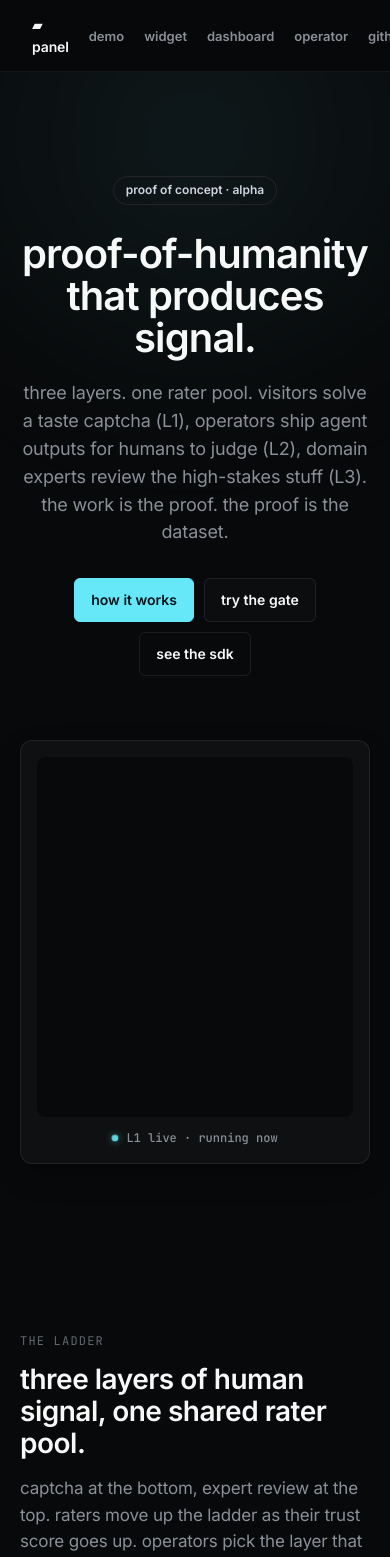
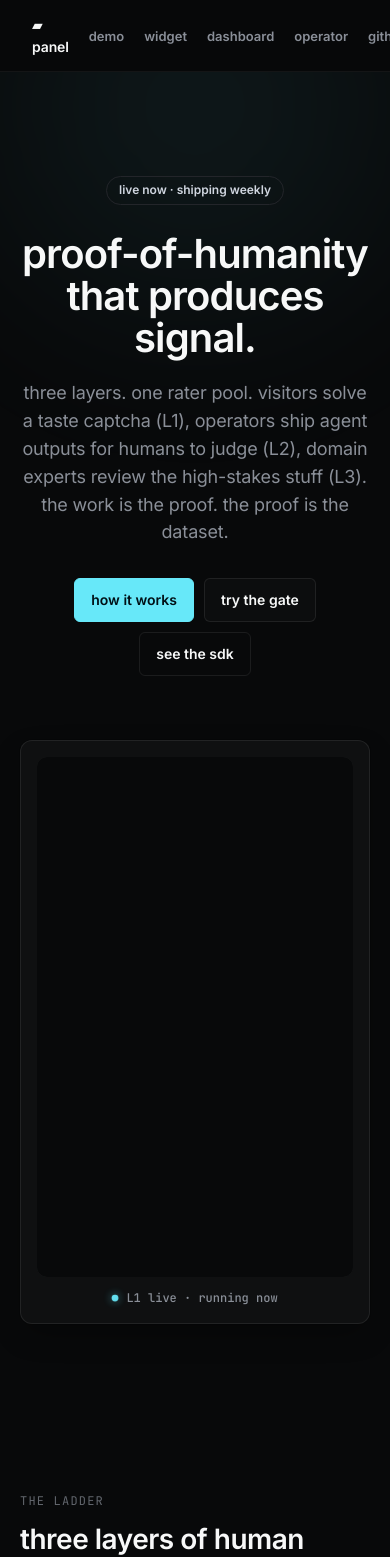
Before and after one commit to UltraInstinct0x/panel, a Next.js app: page / in a window 390 px wide. Shown: the top 1557 px of the page. Built offline with nearby package versions, Linux system fonts and the light colour scheme.

Commit message:
landing: remove poc language, drop request-access CTA, fix hero widget viewport

```diff
--- a/app/globals.css
+++ b/app/globals.css
@@ -302,6 +302,7 @@ nav.topbar .brand {
 @media (max-width: 768px) {
   .hero { padding: 72px 0 48px; }
   .hero h1 { font-size: 40px; letter-spacing: -0.88px; line-height: 1.05; }
+  .live-iframe-wrap iframe { height: 460px; }
 }
 
 .hero-sub {
@@ -357,9 +358,14 @@ nav.topbar .brand {
   0%, 100% { opacity: 0.6; transform: scale(1); }
   50% { opacity: 1; transform: scale(1.15); }
 }
+.live-iframe-wrap {
+  border-radius: 10px;
+  overflow: hidden;
+  background: var(--bg-3);
+}
 .live-iframe-wrap iframe {
   width: 100%;
-  height: 360px;
+  height: 520px;
   border: 0;
   border-radius: 8px;
   background: var(--bg-3);
--- a/app/page.tsx
+++ b/app/page.tsx
@@ -22,7 +22,7 @@ export default function Home() {
       {/* HERO */}
       <section className="hero">
         <div className="container">
-          <span className="hero-eyebrow">proof of concept · alpha</span>
+          <span className="hero-eyebrow">live now · shipping weekly</span>
           <h1>proof-of-humanity that produces signal.</h1>
           <p className="hero-sub">
             three layers. one rater pool. visitors solve a taste captcha (L1),
@@ -177,23 +177,20 @@ export default function Home() {
         </div>
       </section>
 
-      {/* PAID-TRAIN TEASE */}
+      {/* PAID-TRAIN LOOP */}
       <section className="section">
         <div className="container">
-          <div className="section-eyebrow">paid-train · request access</div>
+          <div className="section-eyebrow">paid-train loop</div>
           <h2 className="section-title">rater balance → tokens → finetune → deploy.</h2>
           <p className="section-sub" style={{ maxWidth: 720 }}>
             raters earn by judging. balances convert to inference credits and finetune
             runs against the dataset they helped label. operators close the loop on the
             same surface that produced it — judge, train, deploy, judge again. no
-            data-broker, no labelling vendor, no separate gpu account. private alpha,
-            small cohort.
+            data-broker, no labelling vendor, no separate gpu account.
           </p>
           <div className="hero-ctas" style={{ marginTop: 24, justifyContent: 'flex-start' }}>
-            <a href="mailto:g_guney@icloud.com?subject=panel%20paid-train%20access" className="btn btn-primary">
-              request access
-            </a>
-            <Link href="/how-it-works" className="btn btn-ghost">read the loop</Link>
+            <Link href="/how-it-works" className="btn btn-primary">see the full loop</Link>
+            <a href="https://github.com/UltraInstinct0x/panel" target="_blank" rel="noreferrer" className="btn btn-ghost">read the code</a>
           </div>
         </div>
       </section>
@@ -204,7 +201,7 @@ export default function Home() {
           <div className="grid-2">
             <div>
               <div className="section-eyebrow">where it is today</div>
-              <h3 style={{ marginBottom: 16 }}>shipped in the poc</h3>
+              <h3 style={{ marginBottom: 16 }}>shipped now</h3>
               <div className="pill-row">
                 <span className="badge">L1 live · /embed</span>
                 <span className="badge">persistent sqlite</span>
@@ -236,7 +233,7 @@ export default function Home() {
       </section>
 
       <footer className="site-footer">
-        panel · proof of concept ·{' '}
+        panel · open build ·{' '}
         <a href="https://github.com/UltraInstinct0x/panel" target="_blank" rel="noreferrer">github</a>
         {' · '}
         <Link href="/how-it-works">how it works</Link>
```
